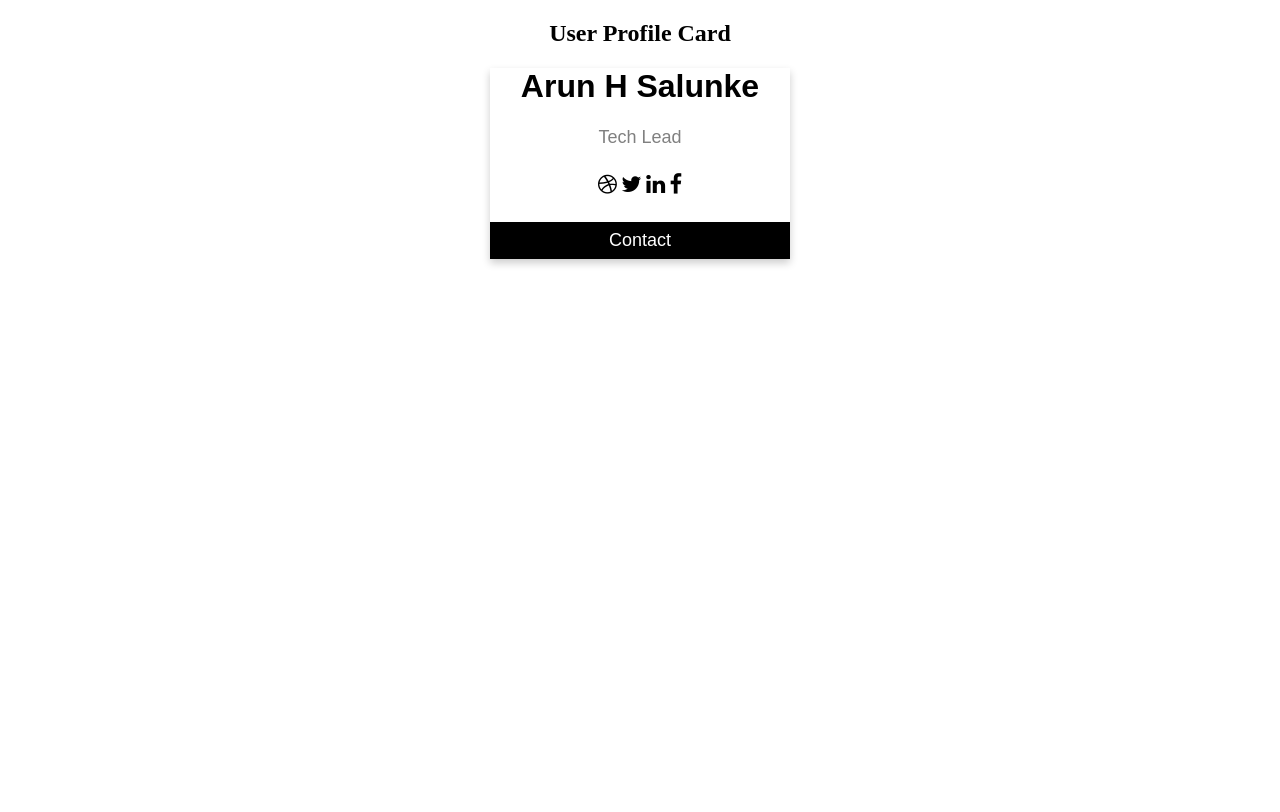
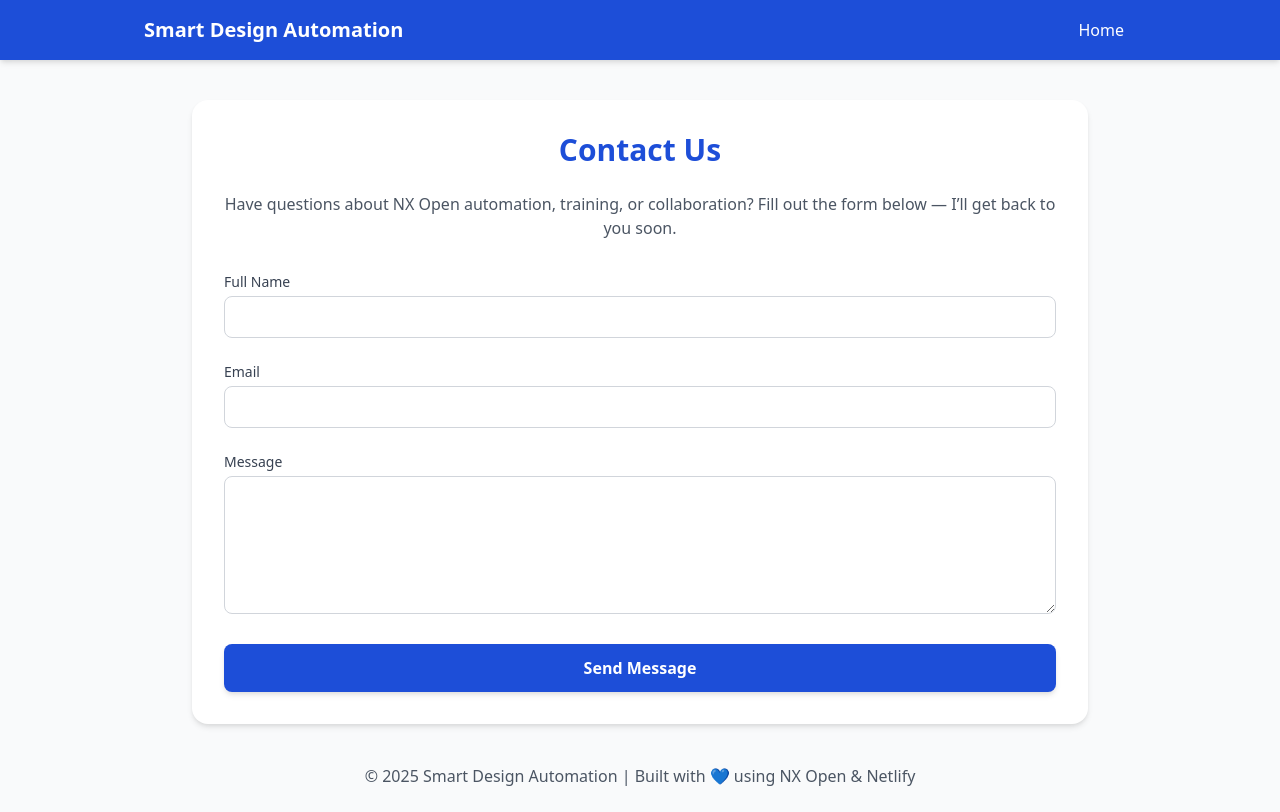
Before and after one commit to Arunsalunke/NXSchool, a plain HTML site: page Contact Us.html in a window 1280 px wide. Drawn offline with nearby package versions, Linux system fonts and the light colour scheme.

Commit message:
Updated road map

```diff
--- a/Contact Us.html
+++ b/Contact Us.html
@@ -1,61 +1,65 @@
 <!DOCTYPE html>
-<html>
+<html lang="en">
 <head>
-<link rel="stylesheet" href="https://cdnjs.cloudflare.com/ajax/libs/font-awesome/4.7.0/css/font-awesome.min.css">
-<style>
-.card {
-  box-shadow: 0 4px 8px 0 rgba(0, 0, 0, 0.2);
-  max-width: 300px;
-  margin: auto;
-  text-align: center;
-  font-family: arial;
-}
+  <meta charset="UTF-8" />
+  <meta name="viewport" content="width=device-width, initial-scale=1.0" />
+  <title>Contact Us | Smart Design Automation</title>
+  <link href="https://cdn.jsdelivr.net/npm/tailwindcss@2.2.19/dist/tailwind.min.css" rel="stylesheet">
+</head>
+<body class="bg-gray-50 text-gray-800">
 
-.title {
-  color: grey;
-  font-size: 18px;
-}
+  <!-- Header -->
+  <header class="bg-blue-700 text-white py-4 shadow-md">
+    <div class="max-w-5xl mx-auto flex justify-between items-center px-4">
+      <h1 class="text-xl font-bold">Smart Design Automation</h1>
+      <nav>
+        <a href="index.html" class="px-3 hover:underline">Home</a>
+      </nav>
+    </div>
+  </header>
 
-button {
-  border: none;
-  outline: 0;
-  display: inline-block;
-  padding: 8px;
-  color: white;
-  background-color: #000;
-  text-align: center;
-  cursor: pointer;
-  width: 100%;
-  font-size: 18px;
-}
+  <!-- Main Contact Section -->
+  <main class="max-w-4xl mx-auto mt-10 bg-white p-8 rounded-2xl shadow-md">
+    <h2 class="text-3xl font-bold text-center text-blue-700 mb-6">Contact Us</h2>
+    <p class="text-center text-gray-600 mb-8">
+      Have questions about NX Open automation, training, or collaboration?
+      Fill out the form below — I’ll get back to you soon.
+    </p>
 
-a {
-  text-decoration: none;
-  font-size: 22px;
-  color: black;
-}
+    <form name="contact" method="POST" data-netlify="true" class="space-y-6">
+      <!-- Netlify Hidden Input -->
+      <input type="hidden" name="form-name" value="contact">
 
-button:hover, a:hover {
-  opacity: 0.7;
-}
-</style>
-</head>
-<body>
+      <div>
+        <label class="block text-sm font-medium text-gray-700">Full Name</label>
+        <input type="text" name="name" required
+               class="w-full border border-gray-300 rounded-lg px-4 py-2 mt-1 focus:outline-none focus:ring-2 focus:ring-blue-500">
+      </div>
 
-<h2 style="text-align:center">User Profile Card</h2>
+      <div>
+        <label class="block text-sm font-medium text-gray-700">Email</label>
+        <input type="email" name="email" required
+               class="w-full border border-gray-300 rounded-lg px-4 py-2 mt-1 focus:outline-none focus:ring-2 focus:ring-blue-500">
+      </div>
 
-<div class="card">
-  <h1>Arun H Salunke</h1>
-  <p class="title">Tech Lead</p>
-  <p></p>
-  <div style="margin: 24px 0;">
-    <a href="#"><i class="fa fa-dribbble"></i></a>
-    <a href="#"><i class="fa fa-twitter"></i></a>
-    <a href="#"><i class="fa fa-linkedin"></i></a>
-    <a href="#"><i class="fa fa-facebook"></i></a>
-  </div>
-  <p><button>Contact</button></p>
-</div>
+      <div>
+        <label class="block text-sm font-medium text-gray-700">Message</label>
+        <textarea name="message" rows="5" required
+                  class="w-full border border-gray-300 rounded-lg px-4 py-2 mt-1 focus:outline-none focus:ring-2 focus:ring-blue-500"></textarea>
+      </div>
+
+
+      <button type="submit"
+              class="bg-blue-700 hover:bg-blue-800 text-white px-6 py-3 rounded-lg shadow-md font-semibold w-full">
+        Send Message
+      </button>
+    </form>
+  </main>
+
+  <!-- Footer -->
+  <footer class="text-center text-gray-600 mt-10 mb-6">
+    © 2025 Smart Design Automation | Built with 💙 using NX Open & Netlify
+  </footer>
 
 </body>
 </html>
```
Also changed, not shown: index.html (+2 -1 lines), Programming files/Images/NX_Road_Map.png (added).
